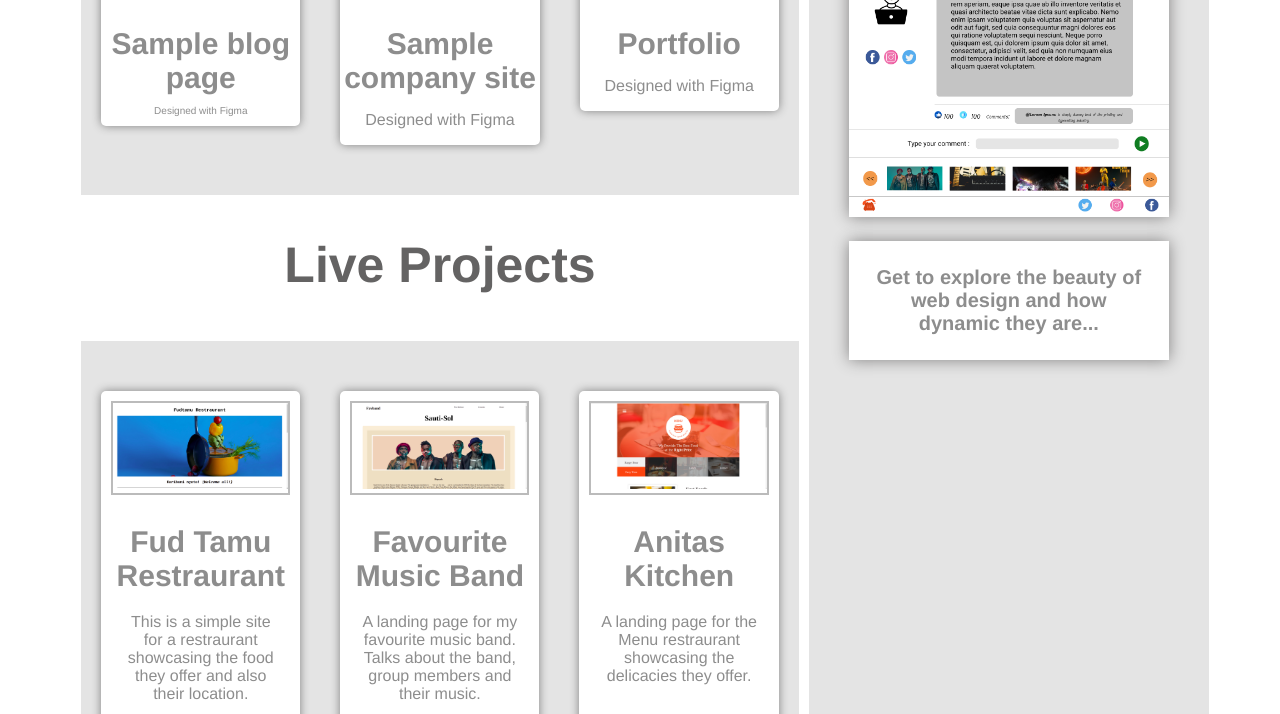
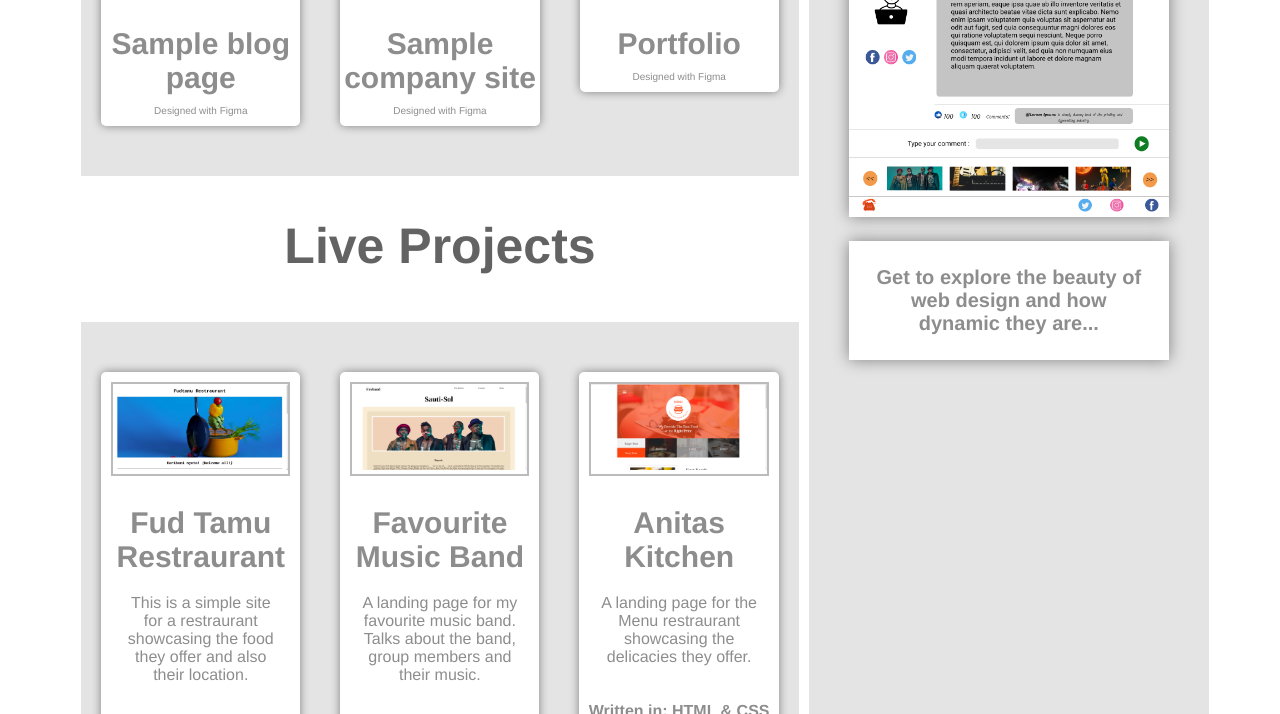
Before and after one commit to changawa-antony/my-portfolio, a plain HTML site: page index.html in a window 1280 px wide. Shown: the part 2434-3148 px from the top of the page. Drawn offline with Linux system fonts and the light colour scheme.

Commit message:
Modified element

```diff
--- a/index.html
+++ b/index.html
@@ -244,7 +244,7 @@
                                         </div>
 
                                         <p class="user-name">Sample company site</p>
-                                        <p class="fig-des">Designed with Figma</p>
+                                        <p class="small-des">Designed with Figma</p>
                                     </div>
 
                                 </div>
@@ -260,7 +260,7 @@
                                         </div>
 
                                         <p class="user-name">Portfolio</p>
-                                        <p class="fig-des">Designed with Figma</p>
+                                        <p class="small-des">Designed with Figma</p>
                                     </div>
 
                                 </div>
```
